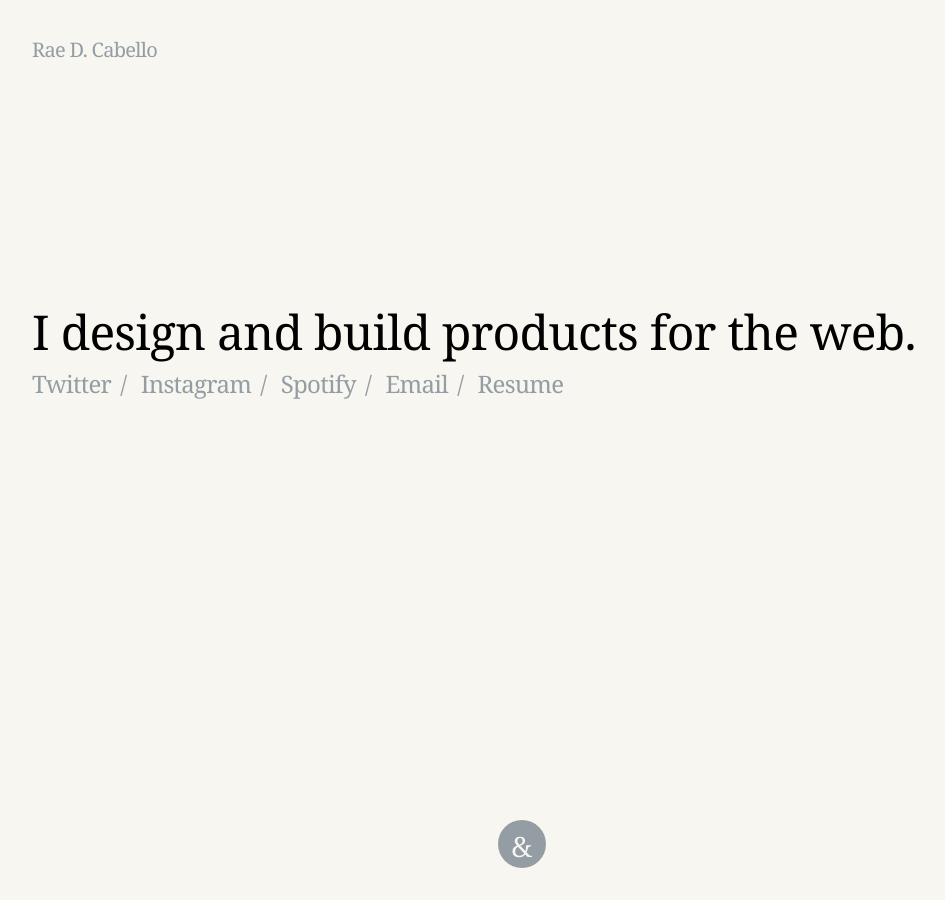
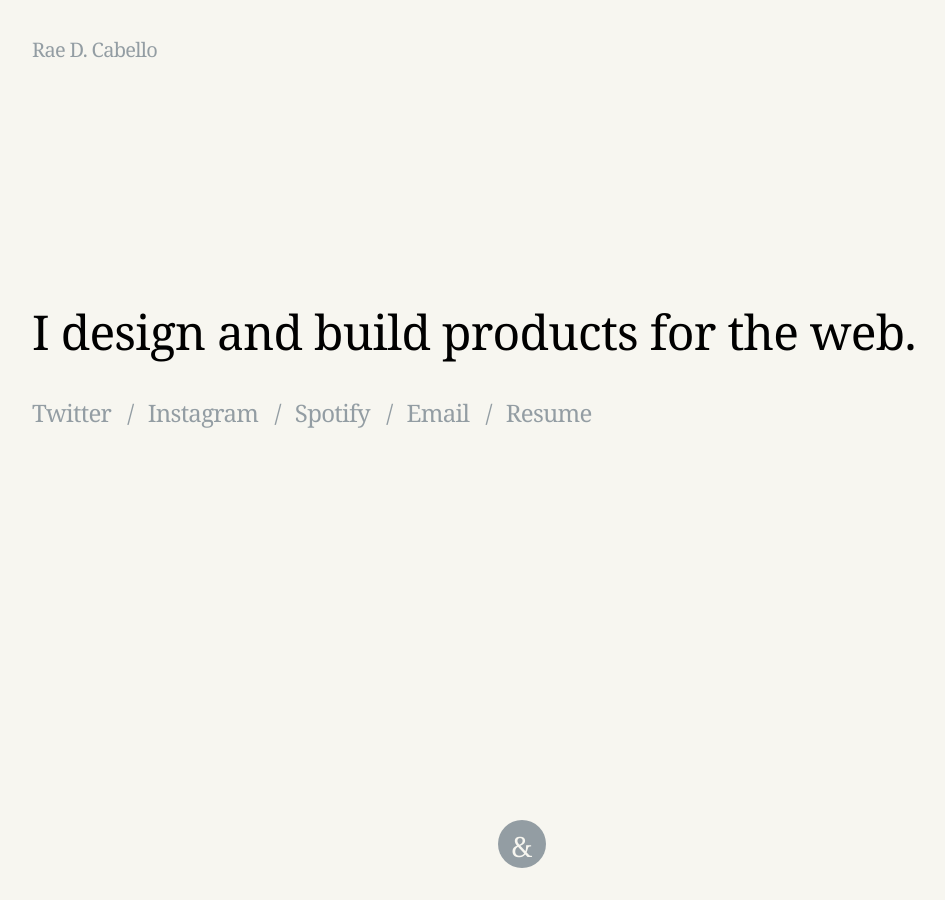
Before and after one commit to raedcabello/raedcabello.com, a Jekyll site: the page built from index.html, in a window 1280 px wide. Shown: the whole page, without its empty margins (118-1063 px from the left). Built offline with Jekyll 4.4.1, drawn with Linux system fonts in a browser that asks for light colours; some web fonts are replaced.

Commit message:
Fixes #11.

```diff
--- a/_src/js/site.js
+++ b/_src/js/site.js
@@ -34,6 +34,6 @@
 document.body.appendChild(modalContainer);
 ReactDOM.render(<Modal />, modalContainer);
 
-if(document.body.clientHeight > window.innerHeight) {
+if(window.innerHeight < 600 || document.body.clientHeight + 120 > window.innerHeight) {
   document.body.classList.remove('fixed-footer');
 }
--- a/_src/sass/components/_footer.scss
+++ b/_src/sass/components/_footer.scss
@@ -3,6 +3,7 @@
   font-size: 18px;
   height: 80px;
   line-height: 60px;
+  margin-top: 40px;
   text-align: center;
 
   #colophon-link {
@@ -41,12 +42,9 @@
   footer.site-footer {
     bottom: 0;
     left: 0;
+    margin-top: 0;
     padding: 0 calc(50% - 480px);
     position: fixed;
     width: 100%;
-
-    .colophon-link {
-      right: calc(50% - 480px);
-    }
   }
 }
--- a/_src/sass/components/_header.scss
+++ b/_src/sass/components/_header.scss
@@ -1,7 +1,10 @@
 .site-header {
-  margin-bottom: 56px;
   padding: 36px 0;
   z-index: 20;
+
+  @media (min-height: 600px) {
+    margin-bottom: 56px;
+  }
 
   .site-title {
     font-size: 28px;
--- a/_src/sass/components/_modal.scss
+++ b/_src/sass/components/_modal.scss
@@ -10,11 +10,12 @@
 
   .modal-content {
     background: white;
-    height: 100vh;
+    height: 100%;
     margin: 0 auto;
     padding: 1rem;
     overflow-y: auto;
-    width: 100vw;
+    -webkit-overflow-scrolling: touch;
+    width: 100%;
 
     @media (min-width: 700px) {
       height: auto;
--- a/_src/sass/pages/_home.scss
+++ b/_src/sass/pages/_home.scss
@@ -22,7 +22,7 @@
 
   .social-links {
     @include old-standard;
-    font-size: 24px;
+    font-size: 4vw;
     list-style-type: none;
     margin: 0;
     padding: 0;
@@ -69,6 +69,10 @@
           position: absolute;
         }
       }
+
+      @media (min-width: 575px) {
+        font-size: 24px;
+      }
     }
   }
 }
--- a/dist/css/site.css
+++ b/dist/css/site.css
@@ -584,6 +584,7 @@
   font-size: 18px;
   height: 80px;
   line-height: 60px;
+  margin-top: 40px;
   text-align: center;
 }
 
@@ -615,13 +616,10 @@
 .fixed-footer footer.site-footer {
   bottom: 0;
   left: 0;
+  margin-top: 0;
   padding: 0 calc(50% - 480px);
   position: fixed;
   width: 100%;
-}
-
-.fixed-footer footer.site-footer .colophon-link {
-  right: calc(50% - 480px);
 }
 
 input[type="text"],
@@ -640,7 +638,7 @@
   -webkit-transition: border-color 0.1s ease-in-out;
   -moz-transition: border-color 0.1s ease-in-out;
   transition: border-color 0.1s ease-in-out;
-  width: 65%;
+  width: 100%;
 }
 
 input[type="text"]:focus,
@@ -651,6 +649,17 @@
 textarea:focus {
   outline: none;
   border-color: #6bc6d8;
+}
+
+@media (min-width: 500px) {
+  input[type="text"],
+  input[type="password"],
+  input[type="tel"],
+  input[type="email"],
+  input[type="number"],
+  textarea {
+    width: 65%;
+  }
 }
 
 textarea {
@@ -678,10 +687,17 @@
   color: #d76a6a;
   display: inline-block;
   font-size: 16px;
-  padding: 0 0 0 1rem;
+  padding: 1rem 0 0 0;
   margin-right: -0.25rem;
-  width: 35%;
+  width: 100%;
   vertical-align: top;
+}
+
+@media (min-width: 500px) {
+  .form-control.error .form-control-validation {
+    padding: 0 0 0 1rem;
+    width: 35%;
+  }
 }
 
 .contact-form.hide {
@@ -712,9 +728,14 @@
 }
 
 .site-header {
-  margin-bottom: 56px;
   padding: 36px 0;
   z-index: 20;
+}
+
+@media (min-height: 600px) {
+  .site-header {
+    margin-bottom: 56px;
+  }
 }
 
 .site-header .site-title {
@@ -920,11 +941,12 @@
 
 .modal .modal-content {
   background: white;
-  height: 100vh;
+  height: 100%;
   margin: 0 auto;
   padding: 1rem;
   overflow-y: auto;
-  width: 100vw;
+  -webkit-overflow-scrolling: touch;
+  width: 100%;
 }
 
 @media (min-width: 700px) {
@@ -1040,7 +1062,7 @@
   font-family: 'Old Standard TT', Georgia, "Times New Roman", Times, serif;
   font-style: normal;
   font-weight: 400;
-  font-size: 24px;
+  font-size: 4vw;
   list-style-type: none;
   margin: 0;
   padding: 0;
@@ -1090,6 +1112,12 @@
   content: '/';
   left: -0.85em;
   position: absolute;
+}
+
+@media (min-width: 575px) {
+  .home .social-links li {
+    font-size: 24px;
+  }
 }
 
 .work .work-list li {
```
Also changed, not shown: _src/sass/components/_forms.scss (+13 -3 lines), dist/js/site.js, 1 other file.
